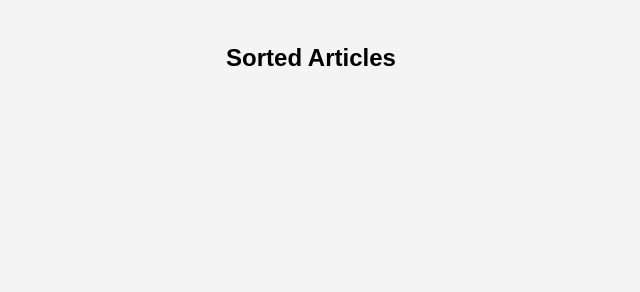
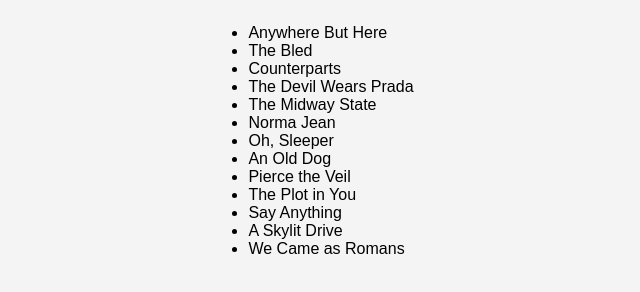
Before and after one commit to acciojob/sorting-articles-Neelam123K, a website: page main.html in a window 1280 px wide. Shown: the whole page, without its empty margins (329-969 px from the left). Drawn offline with Linux system fonts and the light colour scheme.

Commit message:
created a submission

```diff
--- a/main.html
+++ b/main.html
@@ -7,15 +7,11 @@
 </head>
 
 <body>
+
+	<ul id="band">
+
+	</ul>
 	<!-- the entire body must be written by student -->
-<div>
-        <h1>Sorted Articles</h1>
-        <ul id="bands">
-		</ul>
-
-
-    </div>
-
     <script type="text/javascript" src="./script.js">
 </script>
 
```
